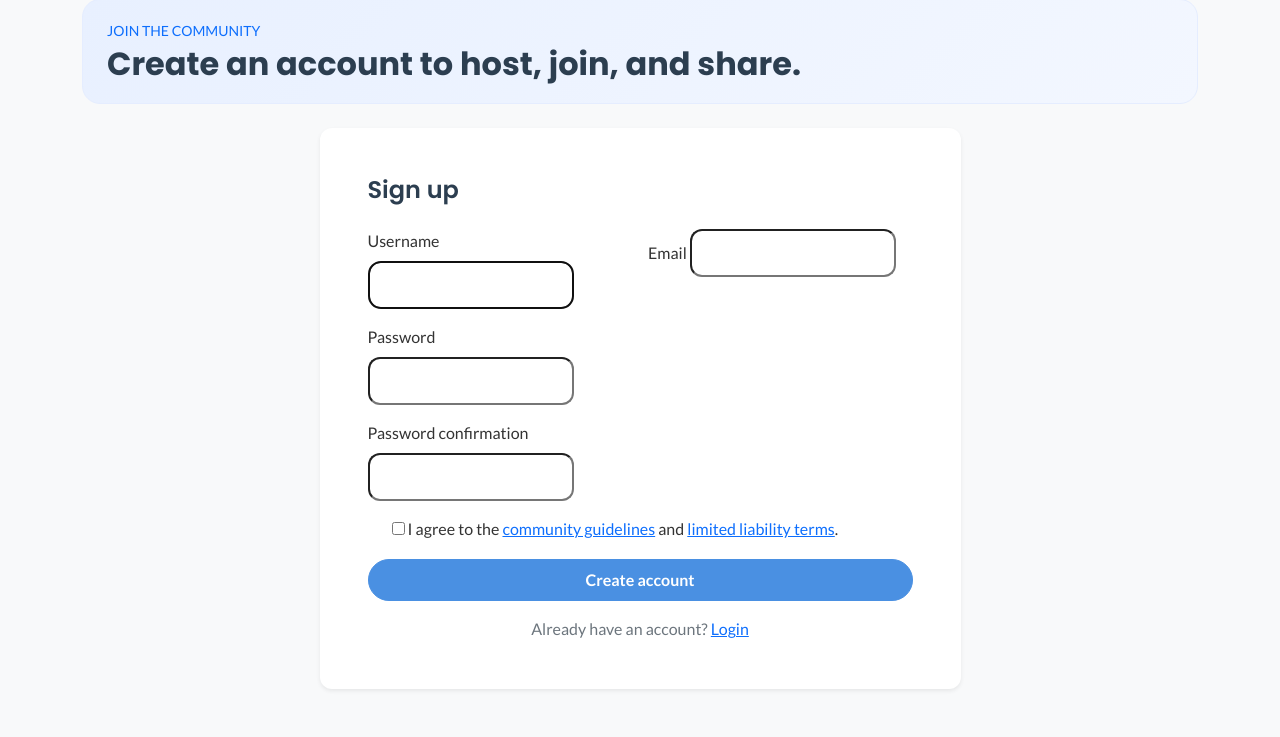
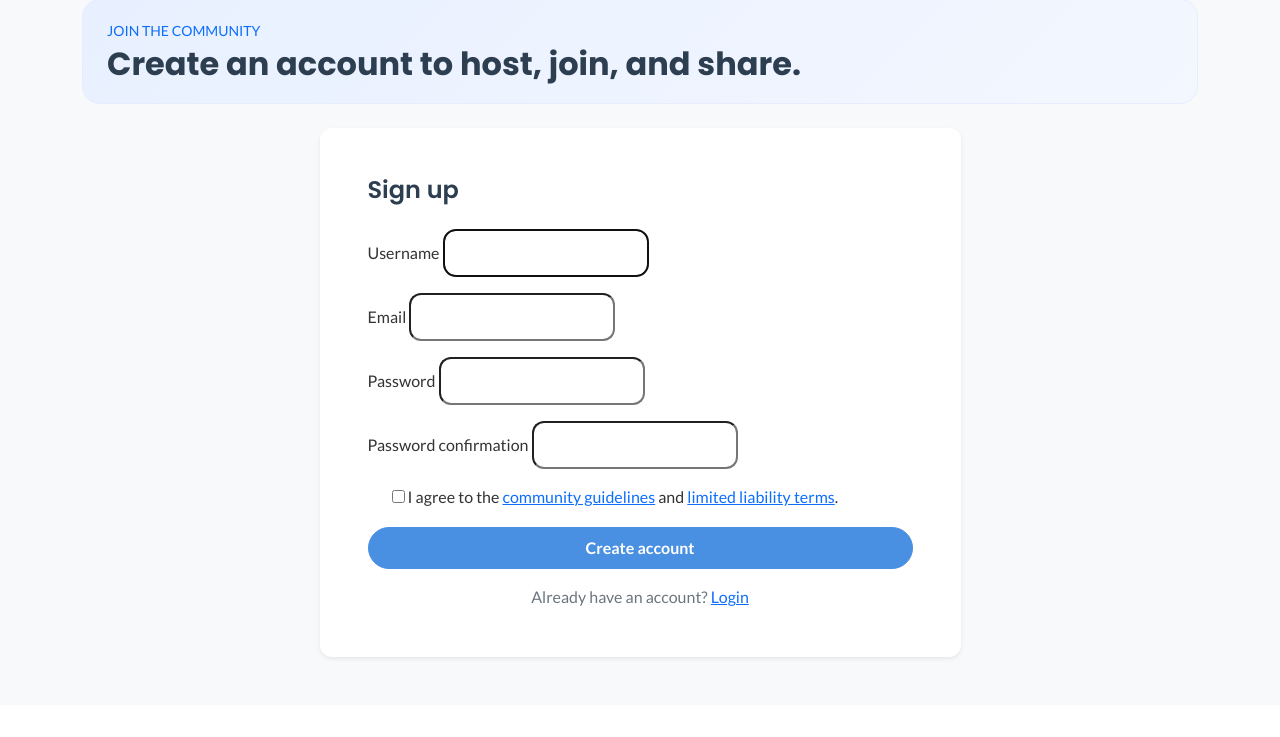
Before and after one commit to parsaghaderi/hobbyshare, a Django app: page /signup/ in a window 1280 px wide. Shown: the part 105-842 px from the top of the page. After the commit the page ends 765 px from the top, so only its background shows below. Run offline with Django 4.2, Linux system fonts and the light colour scheme.

Commit message:
Stack signup form fields vertically

```diff
--- a/core/templates/registration/signup.html
+++ b/core/templates/registration/signup.html
@@ -20,26 +20,22 @@
             <div class="alert alert-danger py-2">{{ form.non_field_errors }}</div>
           {% endif %}
           <div class="row g-3">
-            <div class="col-md-6">
+            <div class="col-12">
               <label class="form-label fw-semibold">{{ form.username.label }}</label>
               {{ form.username }}
               {% if form.username.errors %}<div class="text-danger small">{{ form.username.errors|striptags }}</div>{% endif %}
             </div>
-            <div class="col-md-6">
+            <div class="col-12">
               <label class="form-label fw-semibold">{{ form.email.label }}</label>
               {{ form.email }}
               {% if form.email.errors %}<div class="text-danger small">{{ form.email.errors|striptags }}</div>{% endif %}
             </div>
-          </div>
-          <div class="row g-3 align-items-start">
-            <div class="col-md-6">
+            <div class="col-12">
               <label class="form-label fw-semibold">{{ form.password1.label }}</label>
               {{ form.password1 }}
               {% if form.password1.errors %}<div class="text-danger small">{{ form.password1.errors|striptags }}</div>{% endif %}
             </div>
-          </div>
-          <div class="row g-3 align-items-start">
-            <div class="col-md-6">
+            <div class="col-12">
               <label class="form-label fw-semibold">{{ form.password2.label }}</label>
               {{ form.password2 }}
               {% if form.password2.errors %}<div class="text-danger small">{{ form.password2.errors|striptags }}</div>{% endif %}
```
